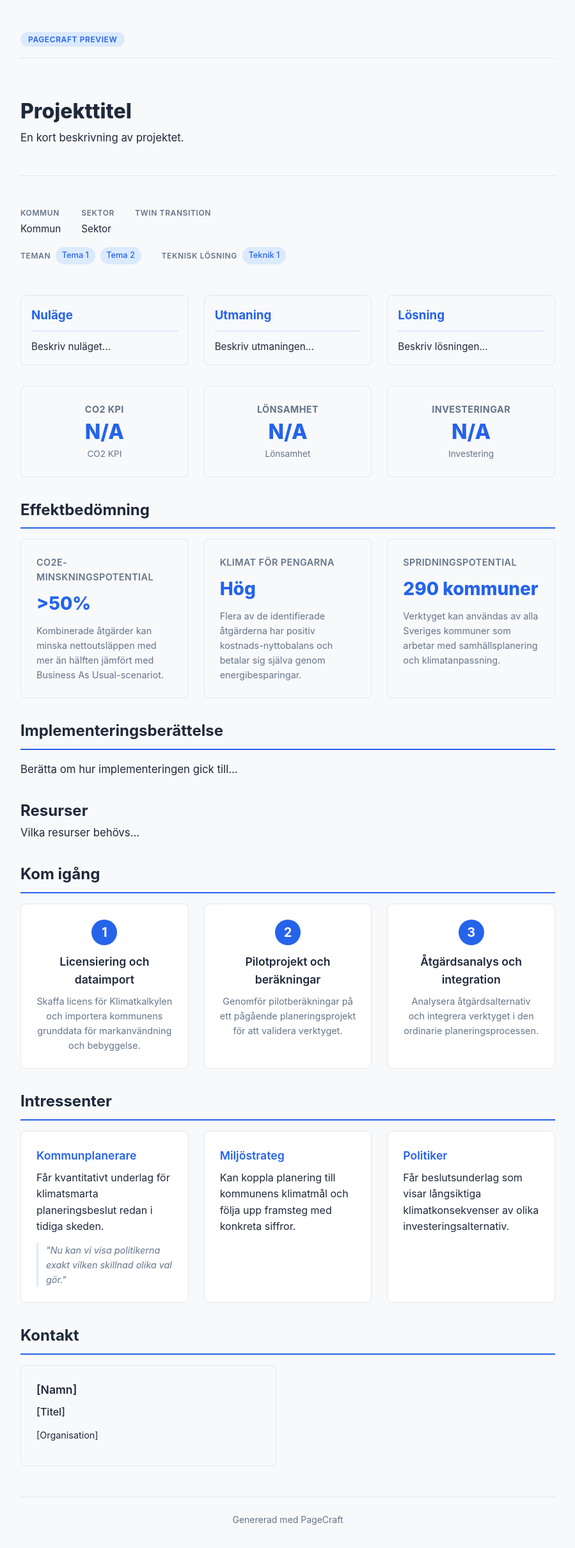
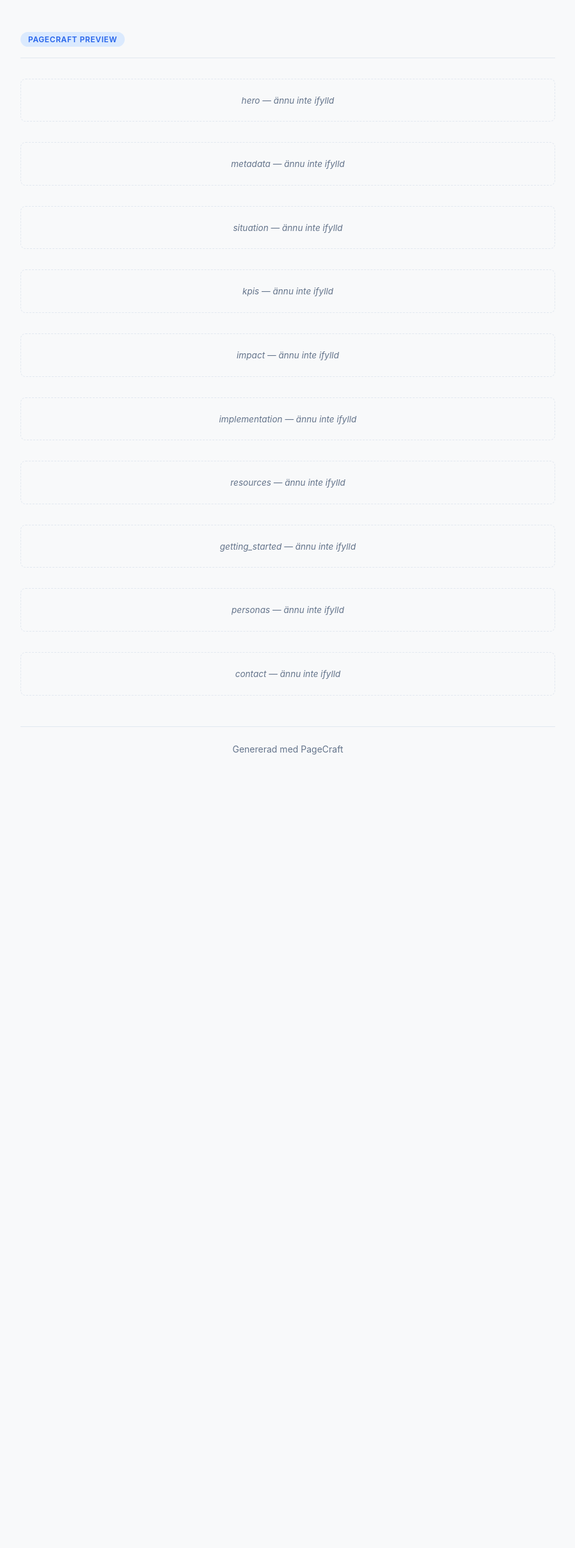
Before and after one commit to fresva/pagecraft, a FastAPI app: template src/pagecraft/templates/preview.html in a window 1280 px wide. Shown: the whole page at 64% size, without its empty margins (190-1089 px from the left). After the commit the page ends 1179 px from the top, so only its background shows below. Run offline with FastAPI, Linux system fonts and the light colour scheme; the template is opened without the code that fills it, so the values that code supplies are empty; parts of the project's set-up code (start-up, migrations or seed data) failed here and were passed over.

Commit message:
Phase 2.1/2.2: list-shaped components, flexible templates, empty-component placeholders
- write_kpis and write_impact now take items: list[dict] {label,value,description}
  so the bot reports only what the interview yielded (no padding to a fixed count).
- kpis/impact/personas/getting_started templates iterate; steps numbered by position.
- Strip leftover Klimatkalkylen demo defaults out of the render path; unfilled
  components now render a clear "Ännu inte ifylld" placeholder in both previews.
- Update demo data and tests; add N=1/2/3 cardinality coverage (109 tests pass).

Co-Authored-By: Claude Opus 4.7 <noreply@anthropic.com>

```diff
--- a/src/pagecraft/demo.py
+++ b/src/pagecraft/demo.py
@@ -42,9 +42,11 @@ DEMO_SEQUENCE = [
         "component": "kpis",
         "tool": "write_kpis",
         "tool_args": {
-            "co2_kpis": {"value": ">50%", "description": "Reduktion av nettoutsläpp genom kombinerade åtgärder"},
-            "profitability": {"value": "Hög", "description": "Flera åtgärder har positiv kostnads-nyttobalans"},
-            "investment": {"value": "2,5 MSEK", "description": "Total investering inklusive licens och utbildning"},
+            "items": [
+                {"label": "CO2-besparing", "value": ">50%", "description": "Reduktion av nettoutsläpp genom kombinerade åtgärder"},
+                {"label": "Lönsamhet", "value": "Hög", "description": "Flera åtgärder har positiv kostnads-nyttobalans"},
+                {"label": "Investering", "value": "2,5 MSEK", "description": "Total investering inklusive licens och utbildning"},
+            ],
         },
         "bot_reply": "Jag har sammanställt nyckeltalen. Stämmer siffrorna?",
     },
@@ -53,9 +55,11 @@ DEMO_SEQUENCE = [
         "component": "impact",
         "tool": "write_impact",
         "tool_args": {
-            "co2_reduction": {"value": ">50%", "description": "Kombinerade åtgärder kan minska nettoutsläppen med mer än hälften."},
-            "cost_benefit": {"value": "Hög", "description": "Flera åtgärder har positiv kostnads-nyttobalans."},
-            "spread_potential": {"value": "290 kommuner", "description": "Kan användas av alla Sveriges kommuner."},
+            "items": [
+                {"label": "CO2e-minskningspotential", "value": ">50%", "description": "Kombinerade åtgärder kan minska nettoutsläppen med mer än hälften."},
+                {"label": "Klimat för pengarna", "value": "Hög", "description": "Flera åtgärder har positiv kostnads-nyttobalans."},
+                {"label": "Spridningspotential", "value": "290 kommuner", "description": "Kan användas av alla Sveriges kommuner."},
+            ],
         },
         "bot_reply": "Här är effektbedömningen. Stämmer siffrorna?",
     },
@@ -75,9 +79,9 @@ DEMO_SEQUENCE = [
         "tool": "write_getting_started",
         "tool_args": {
             "steps": [
-                {"number": 1, "title": "Licensiering och dataimport", "description": "Skaffa licens och importera kommunens grunddata."},
-                {"number": 2, "title": "Pilotprojekt", "description": "Genomför pilotberäkningar på ett pågående planeringsprojekt."},
-                {"number": 3, "title": "Åtgärdsanalys", "description": "Analysera åtgärdsalternativ och integrera i processen."},
+                {"title": "Licensiering och dataimport", "description": "Skaffa licens och importera kommunens grunddata."},
+                {"title": "Pilotprojekt", "description": "Genomför pilotberäkningar på ett pågående planeringsprojekt."},
+                {"title": "Åtgärdsanalys", "description": "Analysera åtgärdsalternativ och integrera i processen."},
             ],
         },
         "bot_reply": "Jag har skapat en tre-stegsguide. Stämmer processen?",
--- a/src/pagecraft/routes/interview.py
+++ b/src/pagecraft/routes/interview.py
@@ -58,6 +58,7 @@ async def interview_page(request: Request, page_id: int):
             "page_id": page.id,
             "uri_token": page.uri_token,
             "agenda_items": interview_ordered(registry),
+            "labels": {c.type: c.label for c in registry},
             "chat_messages": chat_messages,
             "components_html": components_html,
             "component_statuses": component_statuses,
--- a/src/pagecraft/static/css/preview.css
+++ b/src/pagecraft/static/css/preview.css
@@ -26,6 +26,22 @@
 .component p {
     margin-bottom: 0.75rem;
     color: var(--color-text);
+}
+
+/* === Empty (not yet filled) component === */
+.component-empty {
+    padding: 1.25rem;
+    margin-bottom: 1rem;
+    border: 1px dashed var(--color-border);
+    border-radius: var(--radius);
+    background: var(--color-bg);
+    text-align: center;
+}
+
+.component-empty-label {
+    font-size: 0.85rem;
+    font-style: italic;
+    color: var(--color-text-muted);
 }
 
 /* === Hero === */
--- a/src/pagecraft/templates/components/getting_started.html
+++ b/src/pagecraft/templates/components/getting_started.html
@@ -1,14 +1,9 @@
 <section class="component component-getting-started">
     <h2>Kom igång</h2>
-    {% set default_steps = [
-        {"number": 1, "title": "Licensiering och dataimport", "description": "Skaffa licens för Klimatkalkylen och importera kommunens grunddata för markanvändning och bebyggelse."},
-        {"number": 2, "title": "Pilotprojekt och beräkningar", "description": "Genomför pilotberäkningar på ett pågående planeringsprojekt för att validera verktyget."},
-        {"number": 3, "title": "Åtgärdsanalys och integration", "description": "Analysera åtgärdsalternativ och integrera verktyget i den ordinarie planeringsprocessen."}
-    ] %}
     <div class="steps-grid">
-        {% for step in steps | default(default_steps) %}
+        {% for step in steps | default([]) %}
         <div class="step-card">
-            <div class="step-number">{{ step.number }}</div>
+            <div class="step-number">{{ loop.index }}</div>
             <h3>{{ step.title }}</h3>
             <p>{{ step.description }}</p>
         </div>
--- a/src/pagecraft/templates/components/impact.html
+++ b/src/pagecraft/templates/components/impact.html
@@ -1,26 +1,12 @@
 <section class="component component-impact">
     <h2>Effektbedömning</h2>
-    {% set default_co2 = {"value": ">50%", "description": "Kombinerade åtgärder kan minska nettoutsläppen med mer än hälften jämfört med Business As Usual-scenariot."} %}
-    {% set default_cost = {"value": "Hög", "description": "Flera av de identifierade åtgärderna har positiv kostnads-nyttobalans och betalar sig själva genom energibesparingar."} %}
-    {% set default_spread = {"value": "290 kommuner", "description": "Verktyget kan användas av alla Sveriges kommuner som arbetar med samhällsplanering och klimatanpassning."} %}
-    {% set co2 = co2_reduction | default(default_co2) %}
-    {% set cost = cost_benefit | default(default_cost) %}
-    {% set spread = spread_potential | default(default_spread) %}
     <div class="impact-grid">
+        {% for item in items | default([]) %}
         <div class="impact-card">
-            <h3>CO2e-minskningspotential</h3>
-            <div class="impact-value">{{ co2.value }}</div>
-            <p>{{ co2.description }}</p>
+            <h3>{{ item.label }}</h3>
+            <div class="impact-value">{{ item.value }}</div>
+            <p>{{ item.description }}</p>
         </div>
-        <div class="impact-card">
-            <h3>Klimat för pengarna</h3>
-            <div class="impact-value">{{ cost.value }}</div>
-            <p>{{ cost.description }}</p>
-        </div>
-        <div class="impact-card">
-            <h3>Spridningspotential</h3>
-            <div class="impact-value">{{ spread.value }}</div>
-            <p>{{ spread.description }}</p>
-        </div>
+        {% endfor %}
     </div>
 </section>
--- a/src/pagecraft/templates/components/kpis.html
+++ b/src/pagecraft/templates/components/kpis.html
@@ -1,25 +1,11 @@
-{% set default_co2 = {"value": "N/A", "description": "CO2 KPI"} %}
-{% set default_profit = {"value": "N/A", "description": "Lönsamhet"} %}
-{% set default_invest = {"value": "N/A", "description": "Investering"} %}
-{% set c = co2_kpis | default(default_co2) %}
-{% set p = profitability | default(default_profit) %}
-{% set inv = investment | default(default_invest) %}
 <div class="component-kpis">
     <div class="kpis-grid">
+        {% for item in items | default([]) %}
         <div class="kpi-cell">
-            <h3>CO2 KPI</h3>
-            <div class="kpi-value">{{ c.value }}</div>
-            <p class="kpi-description">{{ c.description }}</p>
+            <h3>{{ item.label }}</h3>
+            <div class="kpi-value">{{ item.value }}</div>
+            <p class="kpi-description">{{ item.description }}</p>
         </div>
-        <div class="kpi-cell">
-            <h3>Lönsamhet</h3>
-            <div class="kpi-value">{{ p.value }}</div>
-            <p class="kpi-description">{{ p.description }}</p>
-        </div>
-        <div class="kpi-cell">
-            <h3>Investeringar</h3>
-            <div class="kpi-value">{{ inv.value }}</div>
-            <p class="kpi-description">{{ inv.description }}</p>
-        </div>
+        {% endfor %}
     </div>
 </div>
--- a/src/pagecraft/templates/components/personas.html
+++ b/src/pagecraft/templates/components/personas.html
@@ -1,12 +1,7 @@
 <section class="component component-personas">
     <h2>Intressenter</h2>
-    {% set default_personas = [
-        {"role": "Kommunplanerare", "benefit": "Får kvantitativt underlag för klimatsmarta planeringsbeslut redan i tidiga skeden.", "quote": "Nu kan vi visa politikerna exakt vilken skillnad olika val gör."},
-        {"role": "Miljöstrateg", "benefit": "Kan koppla planering till kommunens klimatmål och följa upp framsteg med konkreta siffror.", "quote": ""},
-        {"role": "Politiker", "benefit": "Får beslutsunderlag som visar långsiktiga klimatkonsekvenser av olika investeringsalternativ.", "quote": ""}
-    ] %}
     <div class="personas-grid">
-        {% for persona in personas | default(default_personas) %}
+        {% for persona in personas | default([]) %}
         <div class="persona-card">
             <h3>{{ persona.role }}</h3>
             <p>{{ persona.benefit }}</p>
--- a/src/pagecraft/templates/interview.html
+++ b/src/pagecraft/templates/interview.html
@@ -23,7 +23,9 @@
         {{ html | safe }}
     </div>
     {% else %}
-    <div id="component-{{ type }}" class="component-slot"></div>
+    <div id="component-{{ type }}" class="component-slot component-empty">
+        <span class="component-empty-label">{{ labels.get(type, type) if labels else type }} — ännu inte ifylld</span>
+    </div>
     {% endif %}
 {%- endmacro %}
 
--- a/src/pagecraft/templates/preview.html
+++ b/src/pagecraft/templates/preview.html
@@ -6,7 +6,9 @@
     {% if components_html and components_html.get(type) %}
         {{ components_html[type] | safe }}
     {% else %}
-        {% include "components/" ~ type ~ ".html" %}
+        <div class="component-empty">
+            <span class="component-empty-label">{{ labels.get(type, type) if labels else type }} — ännu inte ifylld</span>
+        </div>
     {% endif %}
 {%- endmacro %}
 
```
Also changed, not shown: src/pagecraft/mcp_server/tools/impact.py (+9 -13 lines), src/pagecraft/mcp_server/tools/kpis.py (+8 -13 lines), src/pagecraft/routes/preview.py (+6 -1 lines), tests/integration/test_mcp_client_server.py (+2 -10 lines), tests/unit/test_renderer.py (+44 -19 lines), tests/unit/test_tools.py (+70 -16 lines).
